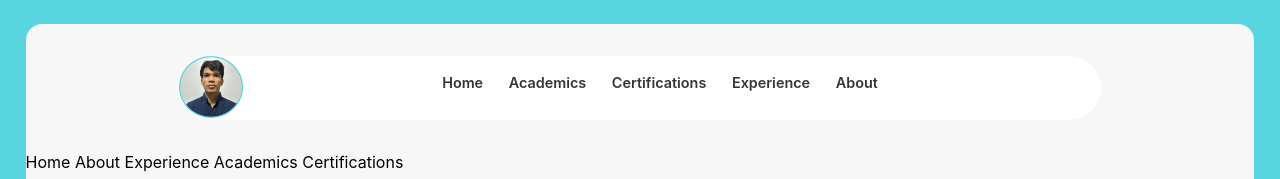
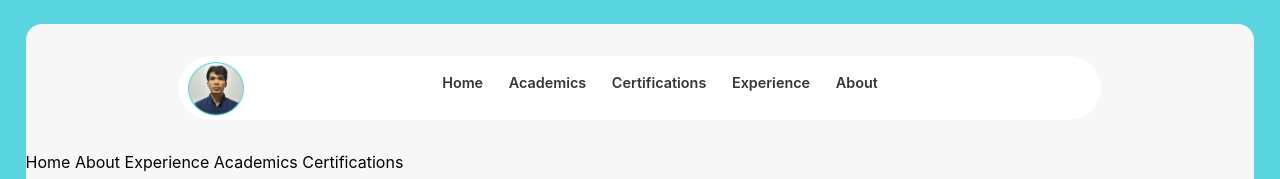
Before and after one commit to kimlj/portfolio, a React (Vite) app: page / in a window 1280 px wide. Shown: the top 179 px of the page. Built offline with nearby package versions, Linux system fonts and the light colour scheme.

Commit message:
repositioned and centered profile icon

```diff
--- a/src/navbar.css
+++ b/src/navbar.css
@@ -55,8 +55,10 @@
 
 
 .profile{
-    width: 4rem;
+    width: 3.5rem;
     height: auto;
     /* border-radius: 50%; */
     position: absolute;
+    margin-left: 1%;
+    margin-top: .6%;
 }
```
